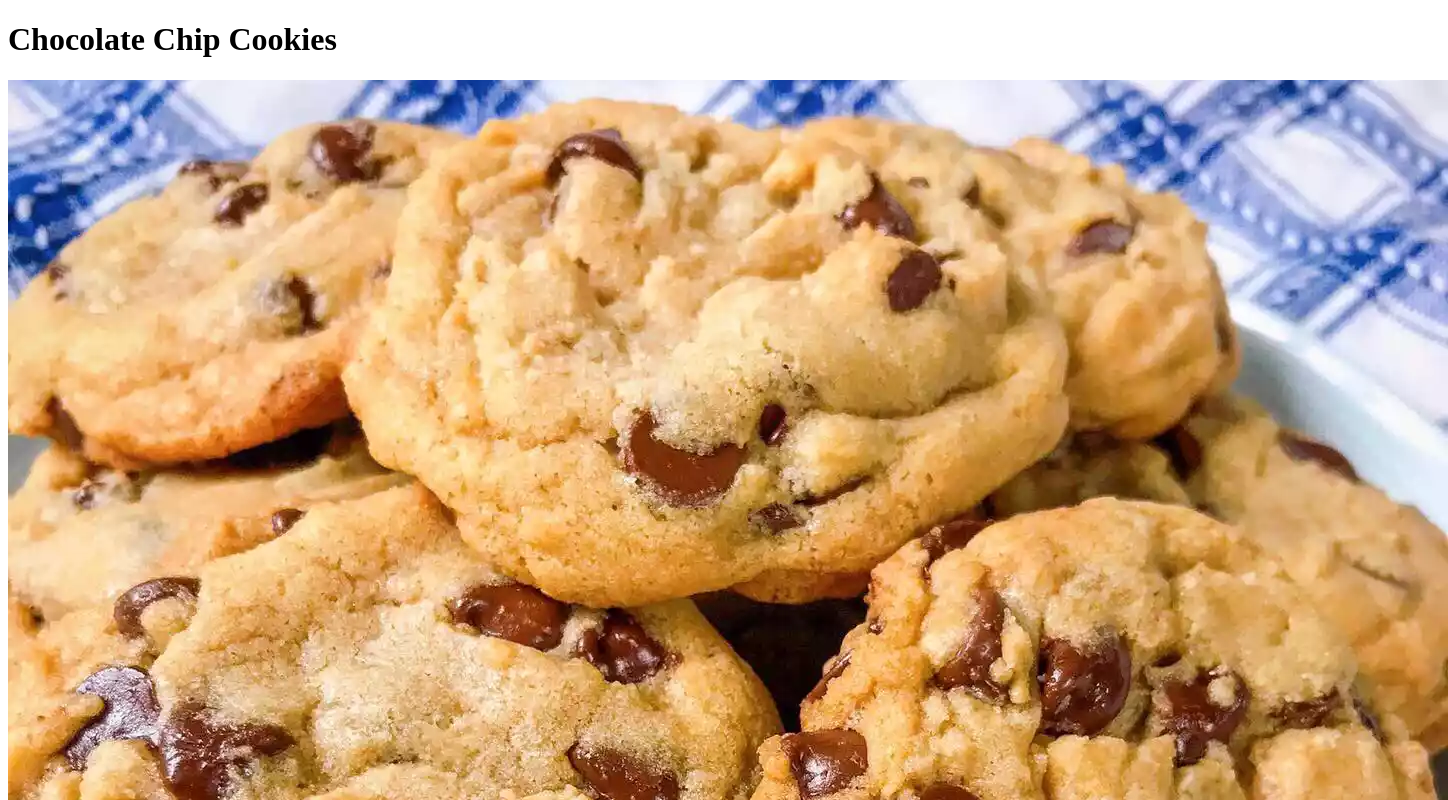
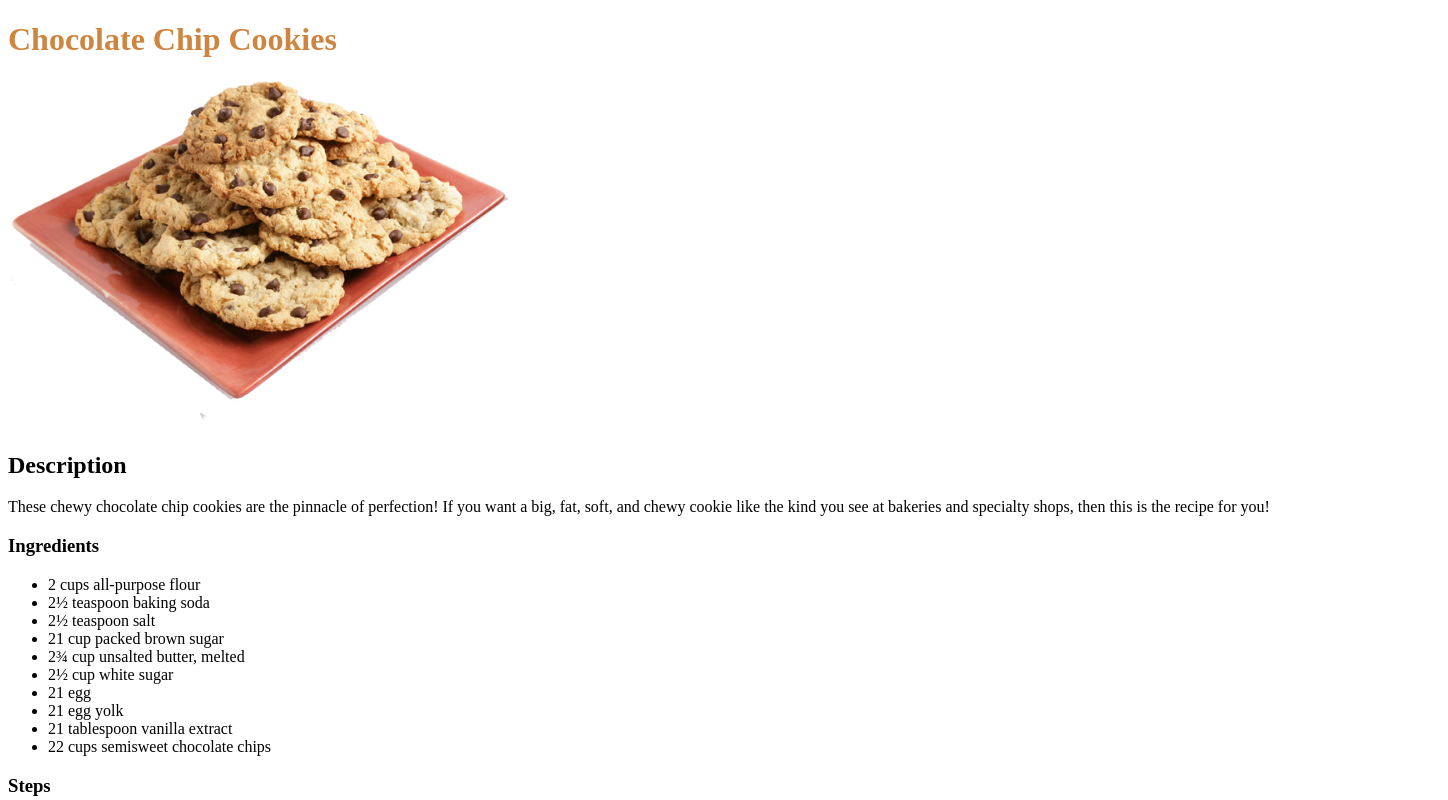
Before and after one commit to smccol/odin-recipes, a plain HTML site: page recipes/cookies.html in a window 1280 px wide. Shown: the top 800 px of the page, 1448 px wide, since content can reach past the window. Drawn offline with Linux system fonts and the light colour scheme.

Commit message:
Add style.css, change color of h1 and size of imgs

```diff
--- a/recipes/cookies.html
+++ b/recipes/cookies.html
@@ -5,10 +5,11 @@
     <meta http-equiv="X-UA-Compatible" content="IE=edge">
     <meta name="viewport" content="width=device-width, initial-scale=1.0">
     <title>Chocolate Chip Cookies</title>
+    <link rel="stylesheet" href="../style.css">
 </head>
 <body>
     <h1>Chocolate Chip Cookies</h1>
-    <img src="cookies.webp" alt="The most delicous chocolate chip cookies you've ever seen">
+    <img class="pic" src="cookies.png" alt="The most delicous chocolate chip cookies you've ever seen">
     <h2>Description</h2>
         <p>These chewy chocolate chip cookies are the pinnacle of perfection! If you want a big, fat, soft, and chewy cookie like the kind you see at bakeries and specialty shops, then this is the recipe for you!</p>
     <h3>Ingredients</h3>
--- /dev/null
+++ b/style.css
@@ -0,0 +1,8 @@
+h1 {
+    color: peru;
+}
+
+.pic {
+    height: auto;
+    width: 500px;
+}
```
Also changed, not shown: index.html (+1 -0 lines), recipes/firecracker-salmon.html (+2 -1 lines), recipes/indian-chicken-curry.html (+2 -1 lines), recipes/cookies.png (added).
